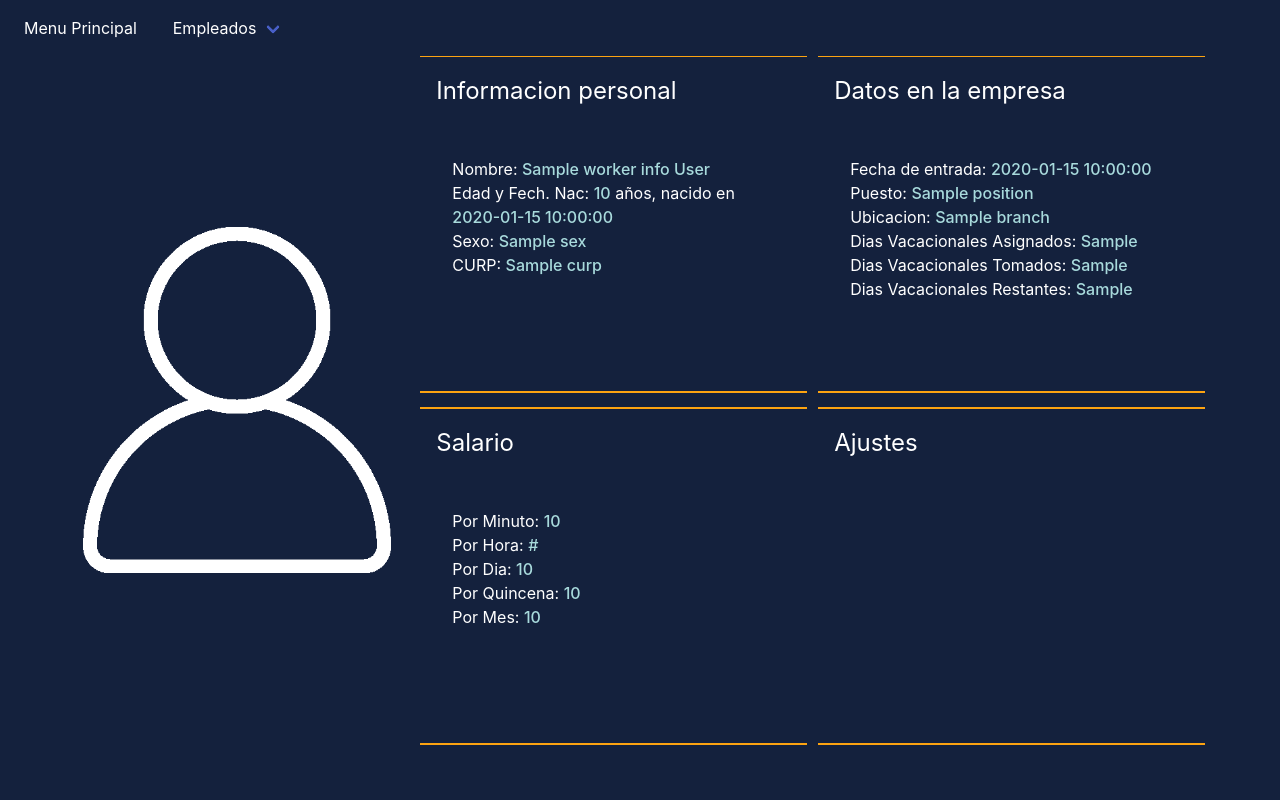
After one commit to AD0104/WorkerManagement, a Flask app: template app/templates/employee.html in a window 1280 px wide. The commit adds this page. Run offline with Flask 2, Linux system fonts and the light colour scheme; the template is opened without the code that fills it: most values are stand-ins (such as "Sample title", 1, 10 or a date in 2020); some libraries are stand-ins or nearby versions.

Commit message:
1.-Added navbar to base.html, now all templates will have the navbar. 2.-Added new dinamyc route to load users. 3.-Modified main.html, each card (with the button for 'Ver Mas') shows more info 4.-Done design (and markup) for employee page

```diff
--- a/app/db_services.py
+++ b/app/db_services.py
@@ -2,10 +2,11 @@ from flask_mysqldb import MySQL
 
 conn = MySQL()
 
-workers_fields_titles = ["name","last_name","age","sex","birth_date","curp","entry_date",
+workers_field_titles_full = ["name","last_name","age","sex","birth_date","curp","entry_date",
                         "position","branch","minutely_salary","hourly_salary","daily_salary",
                         "biweekly_salary","monthly_salary","vacation_assigned_days","vacation_taken_days",
                         "vacation_remaining_days"]
+workers_field_titles_less = ["id","name","position","daily_salary","biweekly_salary","monthly_salary"]
 
 def get_user(usr_name: str) -> dict:
     crs = conn.connection.cursor()
@@ -14,7 +15,37 @@ def get_user(usr_name: str) -> dict:
     if result:
         return {"usr-name": result[0], "usr-passwrd":result[1]}
     return {}
-def get_workers()->dict:
+def get_workers_resumed_data()->dict:
+    crs = conn.connection.cursor()
+    crs.execute(""" SELECT id,name, position, daily_salary, biweekly_salary, monthly_salary
+                FROM TB_Employees""")
+    query_result = crs.fetchall()
+    return_dict = {}
+    row_count = 1
+    for row in query_result:
+        tmp_dict = {}
+        for key,value in zip(workers_field_titles_less, row):
+            tmp_dict[key] = value
+        return_dict[f"worker_{row_count}"] = tmp_dict
+        row_count+=1
+    return return_dict
+
+def get_single_worker_data(id)->dict:
+    crs = conn.connection.cursor()
+    crs.execute(f"""SELECT name,last_name,age,sex,birth_date,curp,entry_date,
+                        position,branch,minutely_salary,hourly_salary,daily_salary,
+                        biweekly_salary,monthly_salary,vacation_assigned_days,vacation_taken_days,
+                        vacation_remaining_days
+                FROM TB_Employees
+                WHERE id={id}""")
+    query_result = crs.fetchall()
+    return_dict = {}
+    for row in query_result:
+        for key, value in zip(workers_field_titles_full, row):
+            return_dict[key] = str(value)
+    return return_dict
+
+def get_workers_full_data()->dict:
     crs = conn.connection.cursor()
     crs.execute("""SELECT name,last_name,age,sex,birth_date,curp,entry_date,
                         position,branch,minutely_salary,hourly_salary,daily_salary,
@@ -26,7 +57,7 @@ def get_workers()->dict:
     row_count = 1
     for row in result:
         tmp_dict = {}
-        for key, value in zip(workers_fields_titles, row):
+        for key, value in zip(workers_field_titles_full, row):
             tmp_dict[key] = str(value)
         return_dict[f"worker_{row_count}"] = tmp_dict
         row_count+=1
--- /dev/null
+++ b/app/static/css/employee.css
@@ -0,0 +1,65 @@
+.full-page {
+    width: 100%;
+    height: 100vh;
+}
+
+.section {
+    padding: 3em 1em;
+}
+
+.container {
+    width: 100%;
+    height: 100%;
+    display: flex;
+    flex-direction: row;
+    justify-content: stretch;
+}
+
+.container--left {
+    width: 30%;
+    display: flex;
+    justify-content: center;
+    align-items: center;
+}
+
+.container--right {
+    width: 70%;
+    display: flex;
+    justify-content: space-evenly;
+    align-items: center;
+    flex-wrap: wrap;
+}
+
+.container--right--top-left,
+.container--right--top-right,
+.container--right--bottom-left,
+.container--right--bottom-right {
+    width: 48%;
+    height: 48%;
+    padding: 1em;
+    border-top: 2px solid #fca311;
+    border-bottom: 2px solid #fca311;
+}
+
+.section p {
+    color: white;
+    font-size: 1rem;
+}
+
+.section span {
+    color: #a8dadc;
+    font-weight: 500;
+}
+
+.container--left img {
+    width: 100%;
+    object-fit: cover;
+}
+
+.container--right--top-left h1,
+.container--right--top-right h1,
+.container--right--bottom-left h1,
+.container--right--bottom-right h1 {
+    color: white;
+    font-size: 1.5rem;
+}
--- a/app/templates/base.html
+++ b/app/templates/base.html
@@ -14,7 +14,9 @@
 		{% block head_tags %}{%endblock%}
 	</head>
 	<body>
-		{%block body%}{%endblock%}
+		{%block body%}
+		{% include 'navbar.html' %}
+		{%endblock%}
 	</body>
 	<script src="https://cdn.jsdelivr.net/npm/sweetalert2@11"></script>
 	<script src="{{ url_for('static', filename='./js/navbar.js') }}"></script>
--- /dev/null
+++ b/app/templates/employee.html
@@ -0,0 +1,74 @@
+{% extends 'base.html' %}
+{% block head_tags %}
+<link rel="stylesheet" href="{{ url_for('static',filename='./css/employee.css') }}">
+{% endblock %}
+{% block body %}
+{{ super() }}
+<section class="section full-page">
+    <section class="container">
+        <section class="container--left">
+            <img src="{{ url_for('static', filename='./images/user_white.png')}}" alt="">
+        </section>
+        <section class="container--right">
+            <section class="container--right--top-left">
+                <h1>Informacion personal</h1>
+                <section class="section">
+                    <p>Nombre: <span>{{ worker_info["name"] }} {{worker_info["last_name"]}}</span></p>
+                    <p>Edad y Fech. Nac: <span>{{ worker_info["age"] }}</span> años, nacido en <span>{{ worker_info["birth_date"] }}</span></p>
+                    <p>Sexo: <span>{{ worker_info["sex"] }}</span></p>
+                    <p>CURP: <span>{{worker_info["curp"]}}</span></p>
+                </section>
+            </section>
+            <section class="container--right--top-right">
+                <h1>Datos en la empresa</h1>
+                <section class="section">
+                    <p>Fecha de entrada: <span>{{worker_info["entry_date"]}}</span></p>
+                    <p>Puesto: <span>{{worker_info["position"]}}</span></p>
+                    <p>Ubicacion: <span>{{worker_info["branch"]}}</span></p>
+                    <p>Dias Vacacionales Asignados:
+                        <span>
+                        {% if worker_info["vacation_assigned_days"] != "None" %}
+                            {{worker_info["vacation_assigned_days"]}}
+                        {% else %}
+                            0
+                        {% endif %}
+                        </span>
+                    </p>
+                    <p>Dias Vacacionales Tomados:
+                        <span>
+                        {% if worker_info["vacation_taken_days"] != "None" %}
+                            {{worker_info["vacation_taken_days"]}}
+                        {% else %}
+                            0
+                        {% endif %}
+                        </span>
+                    </p>
+                    <p>Dias Vacacionales Restantes:
+                        <span>
+                        {% if worker_info["vacation_remaining_days"] != "None" %}
+                            {{worker_info["vacation_remaining_days"]}}
+                        {% else %}
+                            0
+                        {% endif %}
+                        </span>
+                    </p>
+                </section>
+            </section>
+            <section class="container--right--bottom-left">
+                <h1>Salario</h1>
+                <section class="section">
+                    <p>Por Minuto: <span>{{ worker_info["minutely_salary"] }}</span></p>
+                    <p>Por Hora: <span>{{ worker_info["hourly_salary"] }}</span></p>
+                    <p>Por Dia: <span>{{ worker_info["daily_salary"] }}</span></p>
+                    <p>Por Quincena: <span>{{ worker_info["biweekly_salary"] }}</span></p>
+                    <p>Por Mes: <span>{{ worker_info["monthly_salary"] }}</span></p>
+                </section>
+            </section>
+            <section class="container--right--bottom-right">
+                <h1>Ajustes</h1>
+                <section class="section"></section>
+            </section>
+        </section>
+    </section>
+</section>
+{% endblock %}
--- a/app/templates/main.html
+++ b/app/templates/main.html
@@ -1,4 +1,6 @@
-{% extends 'base.html' %} {% block body %} {% include 'navbar.html' %}
+{% extends 'base.html' %}
+{% block body %}
+{{ super() }}
 <section class="section">
 	{% set row_count = 1%}
 	{% for _, worker_dict in worker_info.items()%}
@@ -41,7 +43,7 @@
 			</div>
 			<footer class="card-footer field is-grouped is-grouped-centered">
 				<div class="control">
-					<a href="#" class="button">Ver Mas</a>
+					<a href="/menu/employee/{{worker_dict['id']}}" class="button">Ver Mas</a>
 				</div>
 			</footer>
 		</div>
--- a/main.py
+++ b/main.py
@@ -1,8 +1,8 @@
 from app import create_app
-from flask import render_template
+from flask import redirect, render_template, url_for
 from flask_login import login_required
 
-from app.db_services import get_workers
+from app.db_services import get_workers_resumed_data, get_single_worker_data
 
 app = create_app()
 
@@ -14,6 +14,14 @@ def index():
 @login_required
 def main_menu():
     context = {
-        "worker_info": get_workers()
+        "worker_info": get_workers_resumed_data()
             }
     return render_template('main.html', **context)
+
+@app.route("/menu/employee/<int:id>")
+@login_required
+def single_employee_info(id):
+    context = {
+        "worker_info": get_single_worker_data(id)
+    }
+    return render_template("employee.html", **context)
```
